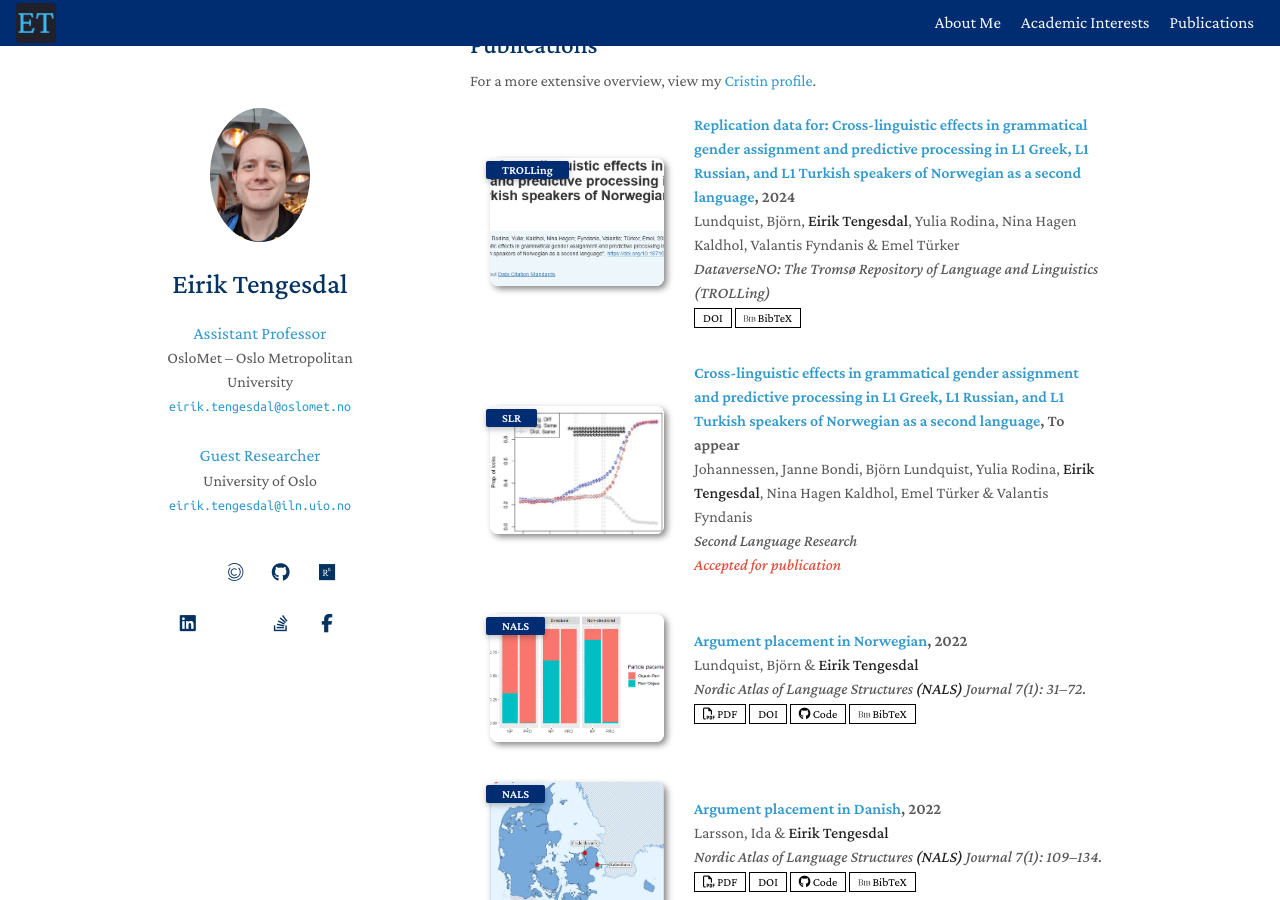
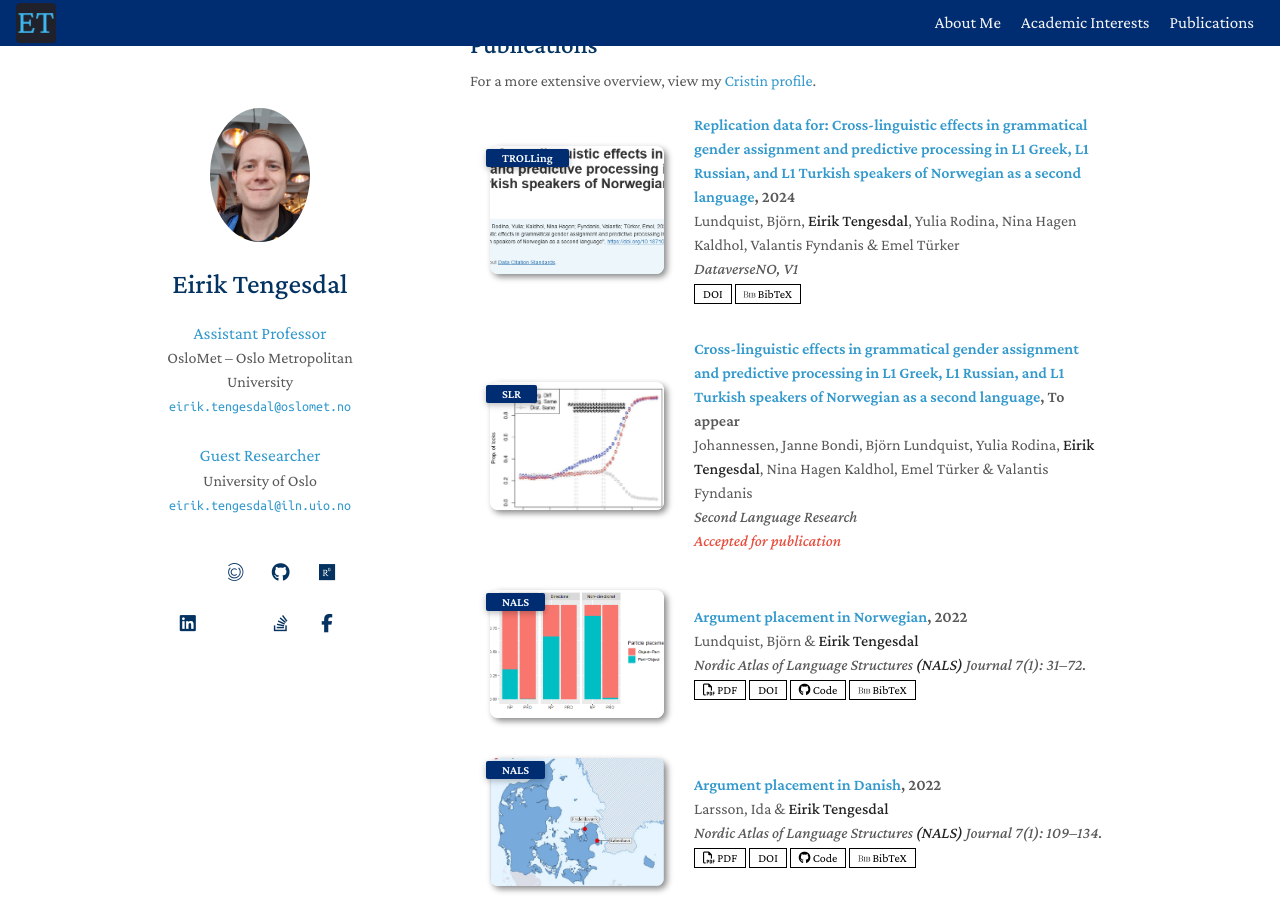
Before and after one commit to EirikTengesdal/eiriktengesdal.no-old, a Jekyll site: the page built from index.md, in a window 1280 px wide and 900 px high, scrolled down 563 px. Built offline with Jekyll 4.4.1, drawn with Linux system fonts in a browser that asks for light colours; a style sheet for code colours, icons or effects is not loaded.

Commit message:
Update publications.yml

```diff
--- a/_data/publications.yml
+++ b/_data/publications.yml
@@ -4,7 +4,7 @@ main:
     authors: Lundquist, Björn, <strong>Eirik Tengesdal</strong>, Yulia Rodina, Nina Hagen Kaldhol, Valantis Fyndanis & Emel Türker
     year: 2024
     journal_short: TROLLing
-    journal: "DataverseNO: The Tromsø Repository of Language and Linguistics (TROLLing)"
+    journal: "DataverseNO, V1"
     doi: https://doi.org/10.18710/HFIF8K
     bibtex: ./assets/files/LundquistEtAl_2024_TROLLing.bib
     image: ./assets/img/TROLLing_2024.png
```
